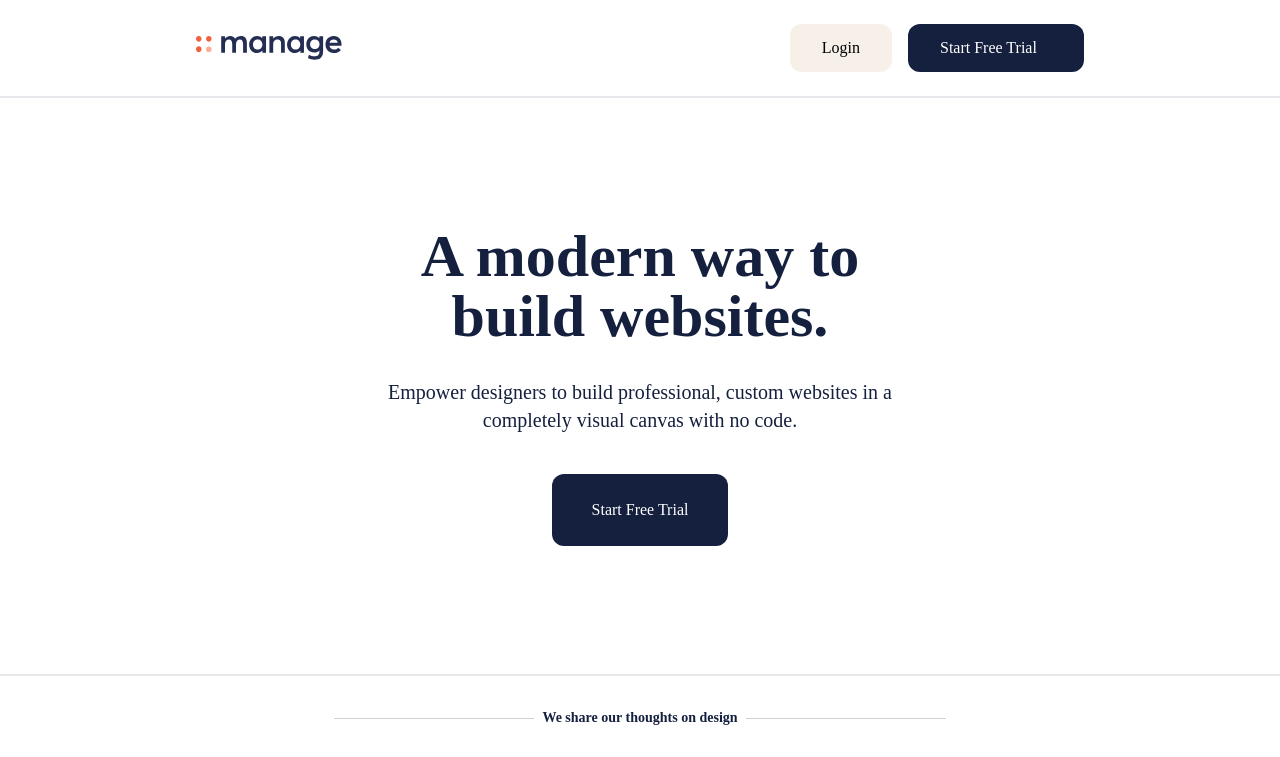
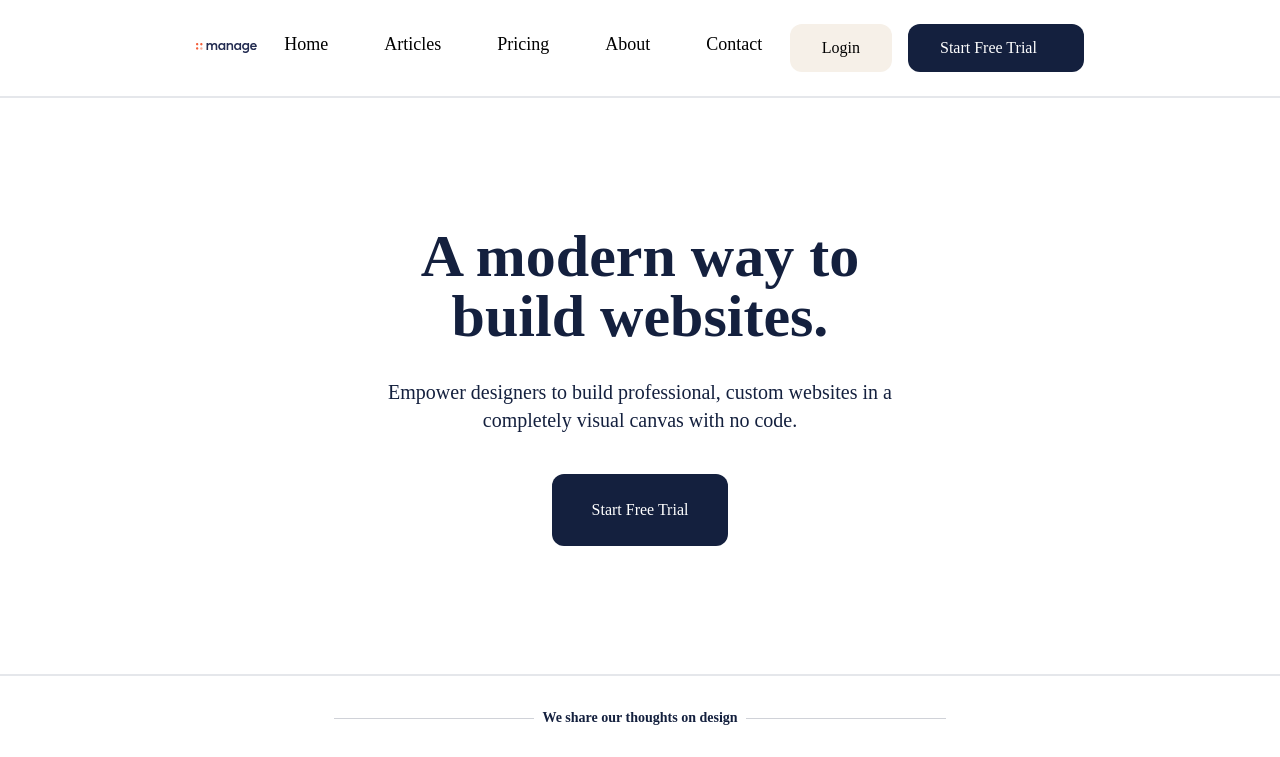
Before and after one commit to Olayinka-Ayode/tailwind-site-two, a website: page index.html in a window 1280 px wide. Shown: the top 757 px of the page. Drawn offline with Linux system fonts and the light colour scheme.

Commit message:
fixes laggy nav list

```diff
--- a/index.html
+++ b/index.html
@@ -5,6 +5,7 @@
     <meta http-equiv="X-UA-Compatible" content="IE=edge">
     <meta name="viewport" content="width=device-width, initial-scale=1.0">
     <title>Landing Page 1</title>
+    <link rel="shortcut icon" href="https://encrypted-tbn0.gstatic.com/images?q=tbn:ANd9GcRbn7FcL5ZbDyWh45vm_ervZKmibJk2l93D3g&usqp=CAU" type="image/x-icon">
     <link rel="stylesheet" href="./main.css">
     <script src="index.js" defer></script>
 </head>
@@ -13,7 +14,7 @@
         <div class="flex">
             <a href="#"><img src="./logo.svg" alt="Logo" class="hover:opacity-60 cursor-not-allowed"></a>
         </div>
-        <div id="menu-btn" class="hidden flex-col absolute md:static md:flex-row md:bg-inherit md:mt-0 md:space-x-14 mt-72 justify-center items-center text-center mx-auto bg-gray-300 w-screen">
+        <div id="menu-btn" class="hidden flex-col md:flex absolute md:static md:flex-row md:bg-inherit md:mt-0 md:space-x-14 mt-72 justify-center items-center text-center mx-auto bg-gray-300 w-screen">
             <a href="" class="font-normal text-lg font-IBM hover:opacity-10 hover:line-through pb-2">Home</a>
             <a href="" class="font-normal text-lg font-IBM hover:opacity-10 hover:line-through pb-2">Articles</a>
             <a href="" class="font-normal text-lg font-IBM hover:opacity-10 hover:line-through pb-2">Pricing</a>
```
Also changed, not shown: main.css.
